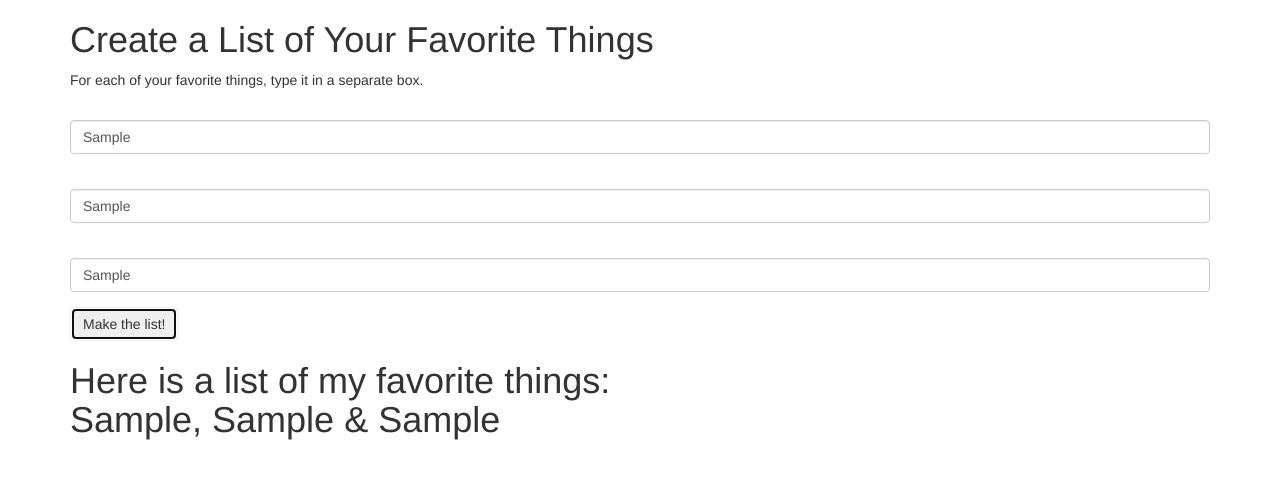
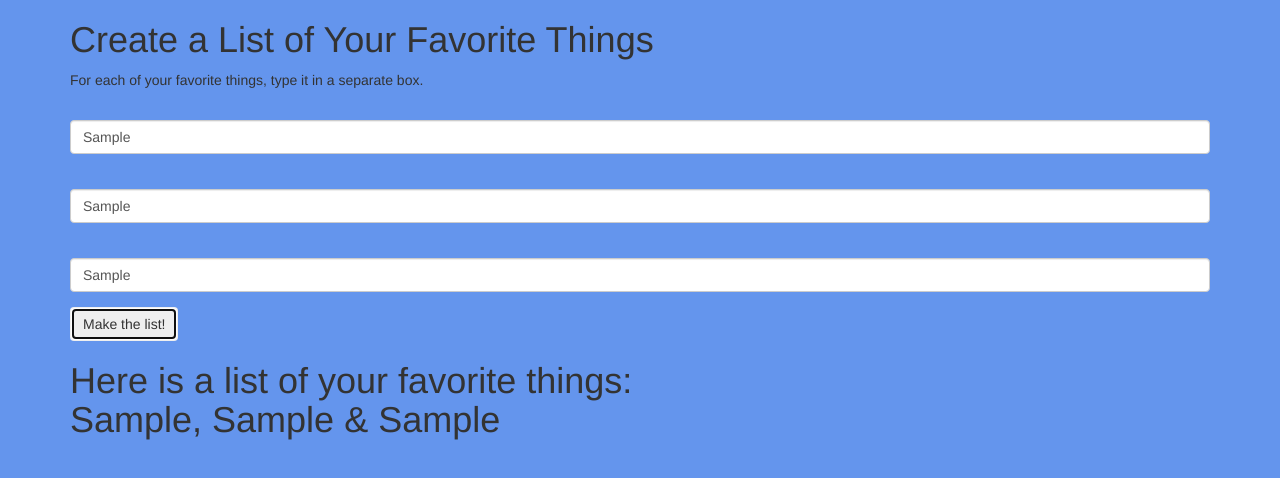
Before and after one commit to lizhartwig/list, a plain HTML site: page index.html in a window 1280 px wide. Both pictures are taken after typing "Sample", "Sample", "Sample" into the empty fields and a click on the button "Make the list!". Drawn offline with Linux system fonts and the light colour scheme.

Commit message:
add background color

```diff
--- a/css/styles.css
+++ b/css/styles.css
@@ -1,3 +1,7 @@
 #finallist {
 	display: none;
 }
+
+body
+	{background-color: #6495ed;
+}
--- a/index.html
+++ b/index.html
@@ -10,6 +10,7 @@
 <body>
 	<div class="container">
 		<h1> Create a List of Your Favorite Things </h1>
+
 
 		<p> For each of your favorite things, type it in a separate box. </p>
 
@@ -35,7 +36,7 @@
 		</div>
 
 		<div id="finallist">
-			<h1> Here is a list of my favorite things: </hi>
+			<h1> Here is a list of your favorite things: </hi>
 			<p>
 			<span class="favoritething1"></span>,
  			<span class="favoritething2"></span> &
```
Also changed, not shown: img/colortriangles.jpg (added), img/pattern.jpg (added), 1 other file.
